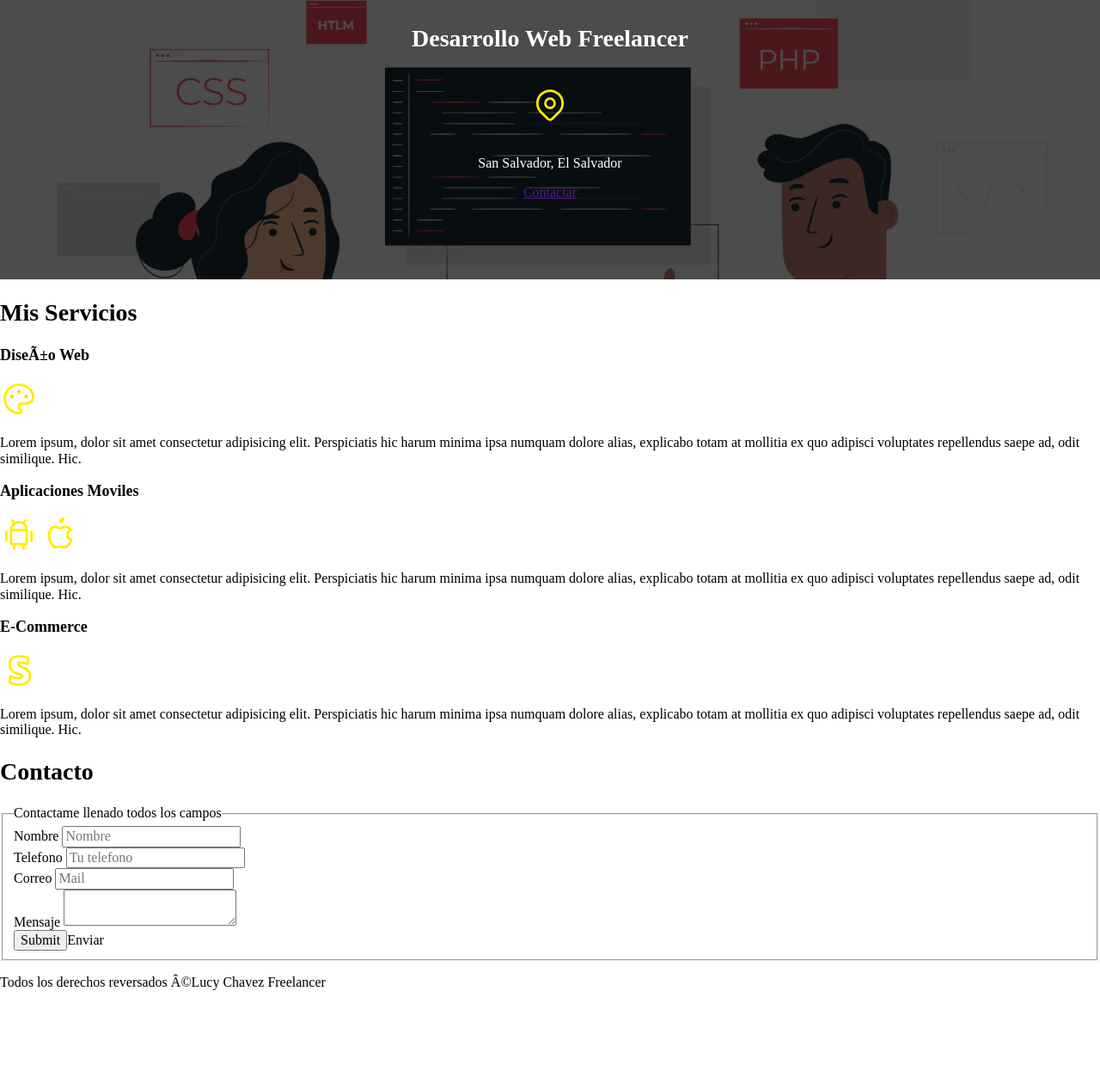
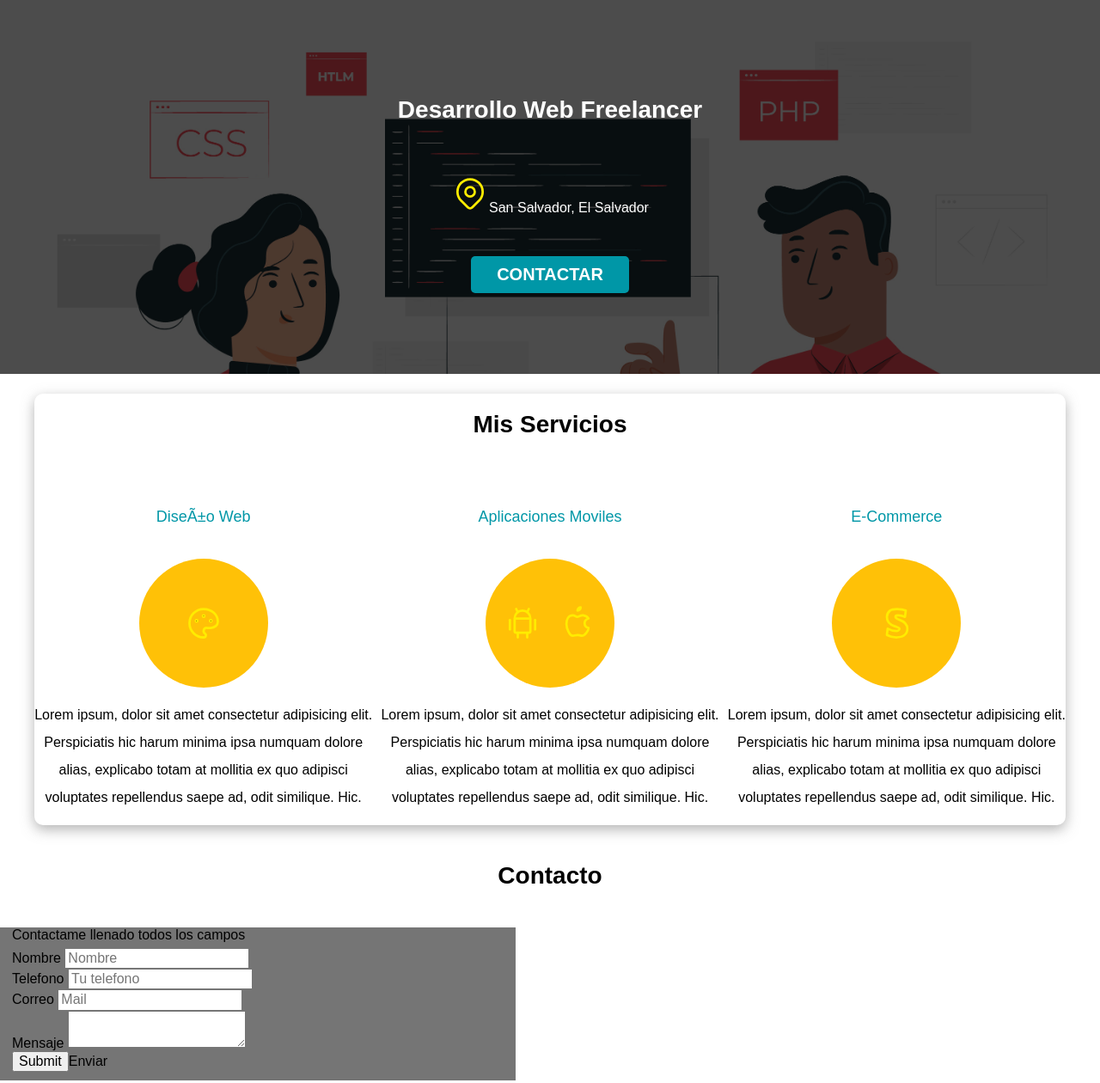
Before and after one commit to lucychavz/Personal_project, a plain HTML site: page index.html in a window 1280 px wide. Shown: the part 203-1463 px from the top of the page at 86% size. Before the commit the page ends 1372 px from the top, so only its background shows below. Drawn offline with Linux system fonts and the light colour scheme.

Commit message:
estilos a menu servicios
Dando estilo a menu de servicios

```diff
--- a/css/style.css
+++ b/css/style.css
@@ -8,6 +8,7 @@
 
 }
 
+/* Global*/
 html {
   font-size: 62.5%;
   box-sizing: border-box;
@@ -22,8 +23,38 @@ html {
 
 body {
   font-size: 16px;
+  font-family: 'Krub', sans-serif;
 }
 
+.contenedor {
+  max-width: 120rem;
+  margin: 0 auto;
+  margin-right: auto;
+}
+
+.boton {
+  background-color: var(--secundario);
+  color: var(--blanco);
+  padding: 1rem 3rem;
+  margin-top: 3rem;
+  font-size: 2rem;
+  text-decoration: none;
+  text-transform: uppercase;
+  font-weight: bold;
+  border-radius: .5rem;
+  width: 90%;
+  text-align: center;
+
+
+}
+
+@media(min-width:768px) {
+  .boton {
+    width: auto;
+  }
+}
+
+/* Tipografia*/
 h1 {
   font-size: 3.8rem;
 }
@@ -36,37 +67,32 @@ h3 {
   font-size: 1.8rem;
 }
 
-.titulo {
+h1,
+h2,
+h3 {
   text-align: center;
-  font-size: 3.7 rem;
-  color: var(--oscuro);
-  font-family: Arial, Helvetica, sans-serif;
+  padding: 2rem;
 }
 
-
-
+/* titulos*/
 .titulo span {
   font-size: 2.2rem;
 }
 
-.contenedor {
-  max-width: 120rem;
-  margin: 0 auto;
-}
-
+/* .navegacion-principal*/
 .nav-bg {
   background-color: var(--secundario);
 }
 
 .navegacion-principal {
-  flex-direction: column;
   display: flex;
-  justify-content: space-between;
+  justify-content: column;
 }
 
 @media(min-width:768px) {
   .navegacion-principal {
     flex-direction: row;
+    justify-content: space-between;
 
   }
 
@@ -79,6 +105,7 @@ h3 {
   text-decoration: none;
   font-size: 2rem;
   font-weight: 700;
+  padding: 1rem;
 
 }
 
@@ -88,14 +115,16 @@ h3 {
 
 }
 
-@media(min-width:480px) {}
+
+/**Hero**/
 
 .hero {
   background-image: url(../img/dev.jpg);
   background-repeat: no-repeat;
   background-size: cover;
-  height: 410px;
+  height: 460px;
   position: relative;
+  margin-bottom: 2rem;
 
 }
 
@@ -111,8 +140,74 @@ h3 {
   justify-content: center;
 }
 
+.sombra {
+  -webkit-box-shadow: 0px 5px 15px 0px rgba(112, 112, 112, 0.54);
+  -moz-box-shadow: 0px 5px 15px 0px rgba(112, 112, 112, 0.54);
+  box-shadow: 0px 5px 15px 0px rgba(112, 112, 112, 0.53);
+  background-color: var(--blanco);
+  border-radius: 1rem;
+
+
+}
+
 .contenido-hero h2,
 .contenido-hero p {
   color: var(--blanco);
 
 }
+
+.contenido-hero .ubicacion {
+  display: flex;
+  align-items: flex-end;
+
+}
+
+/**servicios**/
+
+@media(min-width:768px) {}
+
+.servicios {
+  display: grid;
+  grid-template-columns: repeat(3, 1fr);
+  column-gap: 1rem;
+
+}
+
+.servicio {
+  display: flex;
+  flex-direction: column;
+  align-items: center;
+}
+
+.servicio h3 {
+  color: var(--secundario);
+  font-weight: normal;
+}
+
+.servicio p {
+  line-height: 2;
+  text-align: center;
+}
+
+.servicio .iconos {
+  height: 15rem;
+  width: 15rem;
+  background-color: var(--primario);
+  border-radius: 50%;
+  display: flex;
+  justify-content: space-evenly;
+  align-items: center;
+
+}
+
+/*formulario*/
+.formulario {
+  background-color: #757575;
+  width: min(60rem, 100%);
+  /*Uitlizar el valor mas pequeno*/
+
+}
+
+.formulario fieldset {
+  border: none;
+}
--- a/index.html
+++ b/index.html
@@ -32,6 +32,8 @@
   <section class="hero">
     <div class="contenido-hero">
       <h2>Desarrollo Web Freelancer</h2>
+
+      <div class="ubicacion">
         <p>
           <svg xmlns="http://www.w3.org/2000/svg" class="icon icon-tabler icon-tabler-map-pin" width="44" height="44"
             viewBox="0 0 24 24" stroke-width="1.5" stroke="#ffec00" fill="none" stroke-linecap="round"
@@ -42,15 +44,18 @@
           </svg>
         </p>
         <p>San Salvador, El Salvador</p>
-      <a href="">Contactar</a>
+      </div>
+      <a class="boton" href="">Contactar</a>
     </div>
   </section>
 
-  <main>
+  <main class="contenedor sombra">
     <h2> Mis Servicios</h2>
 
-    <section>
+    <div class="servicios">
+      <section class="servicio">
         <h3> Diseño Web</h3>
+        <div class="iconos">
           <svg xmlns="http://www.w3.org/2000/svg" class="icon icon-tabler icon-tabler-palette" width="44" height="44"
             viewBox="0 0 24 24" stroke-width="1.5" stroke="#ffec00" fill="none" stroke-linecap="round"
             stroke-linejoin="round">
@@ -61,13 +66,17 @@
             <circle cx="12" cy="7.5" r=".5" fill="currentColor" />
             <circle cx="16.5" cy="10.5" r=".5" fill="currentColor" />
           </svg>
+        </div>
         <p>Lorem ipsum, dolor sit amet consectetur adipisicing elit. Perspiciatis hic harum minima ipsa numquam dolore
           alias,
           explicabo totam at mollitia ex quo adipisci voluptates repellendus saepe ad, odit similique. Hic.</p>
+      </section>
 
+      <section class="servicio">
         <h3> Aplicaciones Moviles</h3>
-      <svg xmlns="http://www.w3.org/2000/svg" class="icon icon-tabler icon-tabler-brand-android" width="44" height="44"
-        viewBox="0 0 24 24" stroke-width="1.5" stroke="#ffec00" fill="none" stroke-linecap="round"
+        <div class="iconos">
+          <svg xmlns="http://www.w3.org/2000/svg" class="icon icon-tabler icon-tabler-brand-android" width="44"
+            height="44" viewBox="0 0 24 24" stroke-width="1.5" stroke="#ffec00" fill="none" stroke-linecap="round"
             stroke-linejoin="round">
             <path stroke="none" d="M0 0h24v24H0z" fill="none" />
             <line x1="4" y1="10" x2="4" y2="16" />
@@ -78,39 +87,48 @@
             <line x1="9" y1="18" x2="9" y2="21" />
             <line x1="15" y1="18" x2="15" y2="21" />
           </svg>
-      <svg xmlns="http://www.w3.org/2000/svg" class="icon icon-tabler icon-tabler-brand-apple" width="44" height="44"
-        viewBox="0 0 24 24" stroke-width="1.5" stroke="#ffec00" fill="none" stroke-linecap="round"
+
+          <svg xmlns="http://www.w3.org/2000/svg" class="icon icon-tabler icon-tabler-brand-apple" width="44"
+            height="44" viewBox="0 0 24 24" stroke-width="1.5" stroke="#ffec00" fill="none" stroke-linecap="round"
             stroke-linejoin="round">
             <path stroke="none" d="M0 0h24v24H0z" fill="none" />
             <path
               d="M9 7c-3 0 -4 3 -4 5.5c0 3 2 7.5 4 7.5c1.088 -.046 1.679 -.5 3 -.5c1.312 0 1.5 .5 3 .5s4 -3 4 -5c-.028 -.01 -2.472 -.403 -2.5 -3c-.019 -2.17 2.416 -2.954 2.5 -3c-1.023 -1.492 -2.951 -1.963 -3.5 -2c-1.433 -.111 -2.83 1 -3.5 1c-.68 0 -1.9 -1 -3 -1z" />
             <path d="M12 4a2 2 0 0 0 2 -2a2 2 0 0 0 -2 2" />
           </svg>
+        </div>
         <p>Lorem ipsum, dolor sit amet consectetur adipisicing elit. Perspiciatis hic harum minima ipsa numquam dolore
           alias,
           explicabo totam at mollitia ex quo adipisci voluptates repellendus saepe ad, odit similique. Hic.</p>
 
+      </section>
+
+
+      <section class="servicio">
 
         <h3> E-Commerce</h3>
-      <svg xmlns="http://www.w3.org/2000/svg" class="icon icon-tabler icon-tabler-brand-stripe" width="44" height="44"
-        viewBox="0 0 24 24" stroke-width="1.5" stroke="#ffec00" fill="none" stroke-linecap="round"
+        <div class="iconos">
+          <svg xmlns="http://www.w3.org/2000/svg" class="icon icon-tabler icon-tabler-brand-stripe" width="44"
+            height="44" viewBox="0 0 24 24" stroke-width="1.5" stroke="#ffec00" fill="none" stroke-linecap="round"
             stroke-linejoin="round">
             <path stroke="none" d="M0 0h24v24H0z" fill="none" />
             <path
               d="M11.453 8.056c0 -.623 .518 -.979 1.442 -.979c1.69 0 3.41 .343 4.605 .923l.5 -4c-.948 -.449 -2.82 -1 -5.5 -1c-1.895 0 -3.373 .087 -4.5 1c-1.172 .956 -2 2.33 -2 4c0 3.03 1.958 4.906 5 6c1.961 .69 3 .743 3 1.5c0 .735 -.851 1.5 -2 1.5c-1.423 0 -3.963 -.609 -5.5 -1.5l-.5 4c1.321 .734 3.474 1.5 6 1.5c2.004 0 3.957 -.468 5.084 -1.36c1.263 -.979 1.916 -2.268 1.916 -4.14c0 -3.096 -1.915 -4.547 -5.003 -5.637c-1.646 -.605 -2.544 -1.07 -2.544 -1.807z" />
           </svg>
+        </div>
+
         <p>Lorem ipsum, dolor sit amet consectetur adipisicing elit. Perspiciatis hic harum minima ipsa numquam dolore
           alias,
           explicabo totam at mollitia ex quo adipisci voluptates repellendus saepe ad, odit similique. Hic.</p>
       </section>
-
+    </div>
   </main>
 
   <section>
     <h2>Contacto</h2>
   </section>
 
-  <form>
+  <form class="formulario">
     <fieldset>
       <legend> Contactame llenado todos los campos</legend>
 
```
Lines whose indentation alone changed are shown as unchanged.
